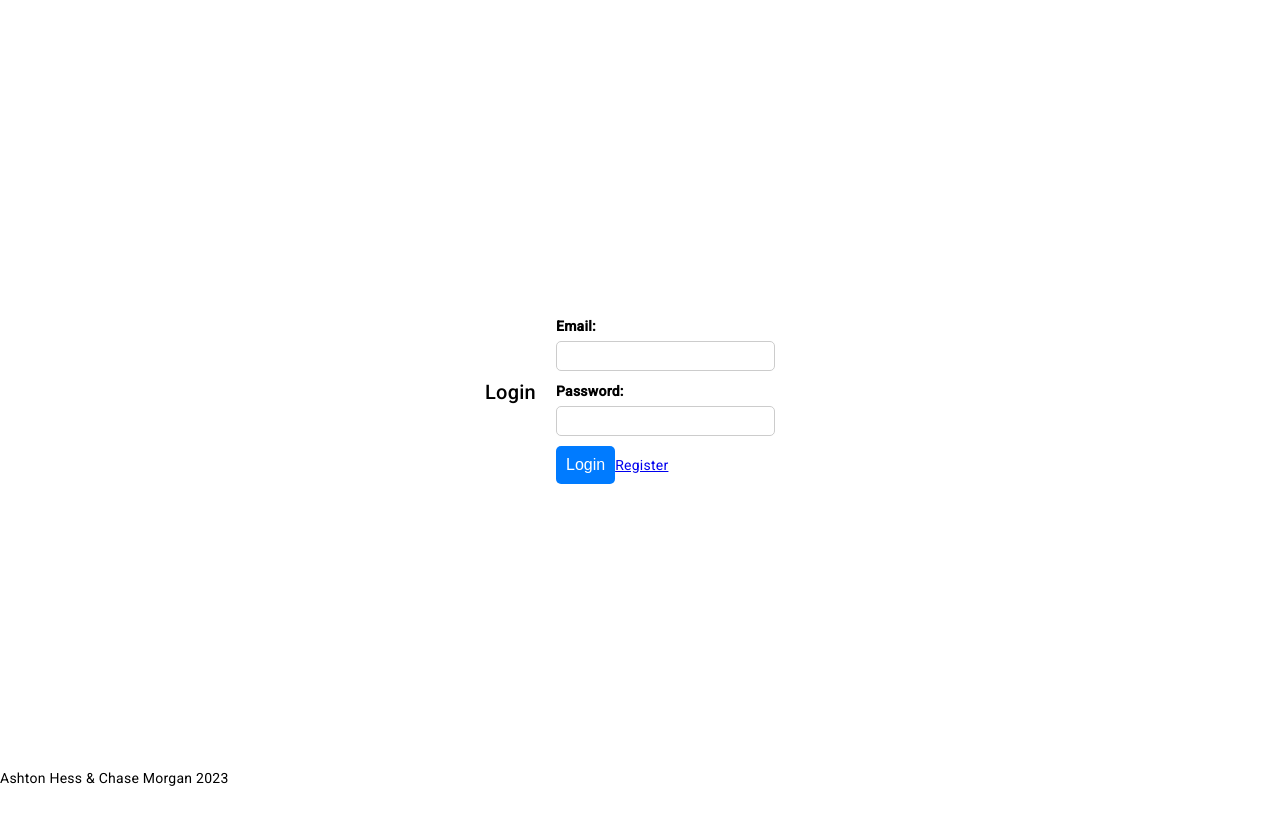
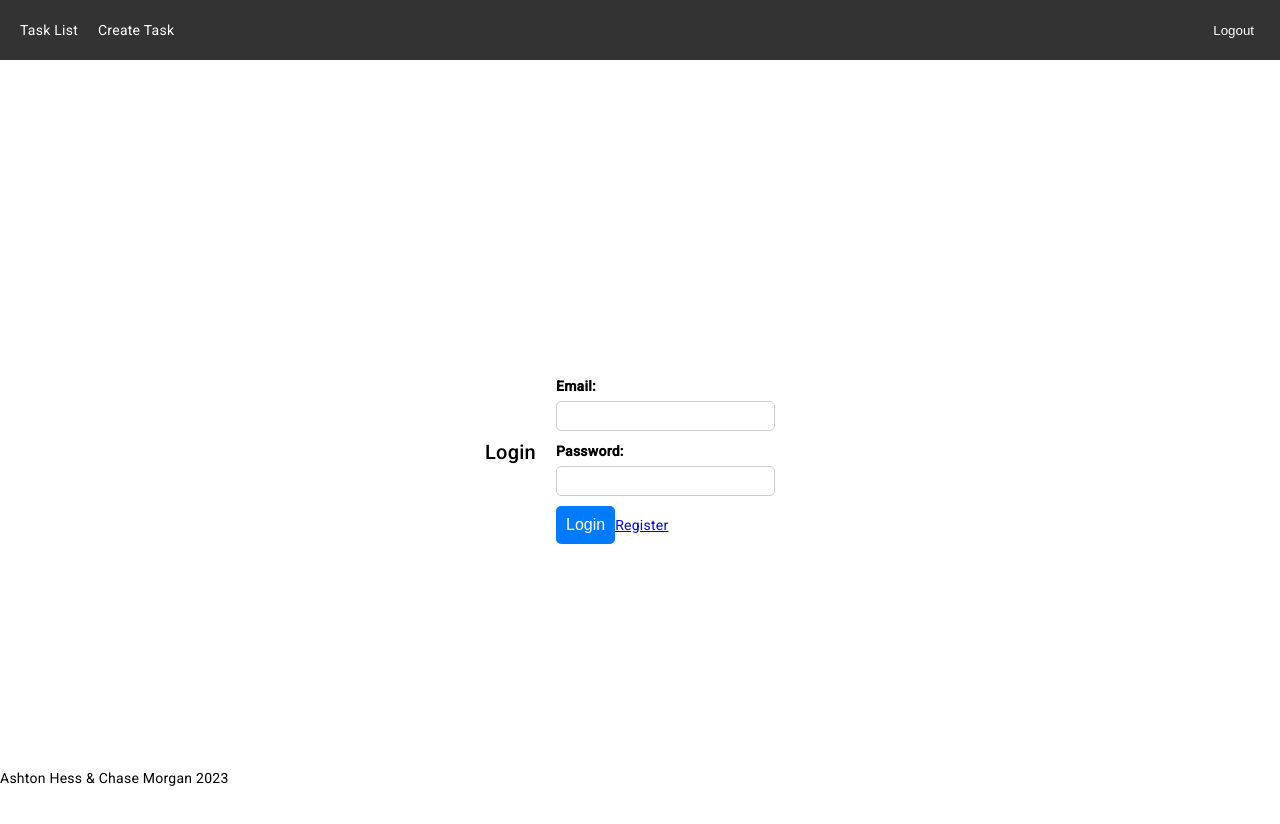
Before and after one commit to chsmorg/Task-Manager, an Angular app in the folder Task-Manager/: page / in a window 1280 px wide. Shown: the top 824 px of the page. Before the commit the page ends 800 px from the top, so only its background shows below. Built offline with nearby package versions, Linux system fonts and the light colour scheme.

Commit message:
Adding header component.

```diff
--- a/Task-Manager/src/app/app.component.html
+++ b/Task-Manager/src/app/app.component.html
@@ -8,6 +8,8 @@
     <app-login></app-login>
   </div>
 </div> -->
+
+<app-header></app-header>
 
 <router-outlet></router-outlet>
 
--- a/Task-Manager/src/app/header/header.component.css
+++ b/Task-Manager/src/app/header/header.component.css
@@ -0,0 +1,33 @@
+.navbar {
+  display: flex;
+  justify-content: space-between;
+  align-items: center;
+  height: 60px;
+  padding: 0 20px;
+  background-color: #333;
+  color: #fff;
+}
+
+.nav-links {
+  display: flex;
+  align-items: center;
+}
+
+.nav-links a {
+  color: #fff;
+  text-decoration: none;
+  margin-right: 20px;
+}
+
+.right {
+  display: flex;
+  justify-content: flex-end;
+  align-items: center;
+}
+
+.logout {
+  background-color: transparent;
+  color: #fff;
+  border: none;
+  cursor: pointer;
+}
--- a/Task-Manager/src/app/header/header.component.html
+++ b/Task-Manager/src/app/header/header.component.html
@@ -1 +1,9 @@
-<p>header works!</p>
+<nav class="navbar">
+  <div class="nav-links">
+    <a routerLink="/task-list">Task List</a>
+    <a routerLink="/task-create">Create Task</a>
+  </div>
+  <div class="right">
+    <button class="logout" (click)="logout()">Logout</button>
+  </div>
+</nav>
--- a/Task-Manager/src/app/header/header.component.ts
+++ b/Task-Manager/src/app/header/header.component.ts
@@ -1,4 +1,5 @@
-import { Component } from '@angular/core';
+import { Component, OnInit } from '@angular/core';
+import { Router } from '@angular/router';
 
 @Component({
   selector: 'app-header',
@@ -6,5 +7,14 @@ import { Component } from '@angular/core';
   styleUrls: ['./header.component.css']
 })
 export class HeaderComponent {
+  constructor(private router: Router) { }
+  goToCreateTask() {
+    this.router.navigate(['/task-create']);
+  }
+  goToListTasks() {
+    this.router.navigate(['/task-list']);
+  }
+ logout(){
 
+ }
 }
```
